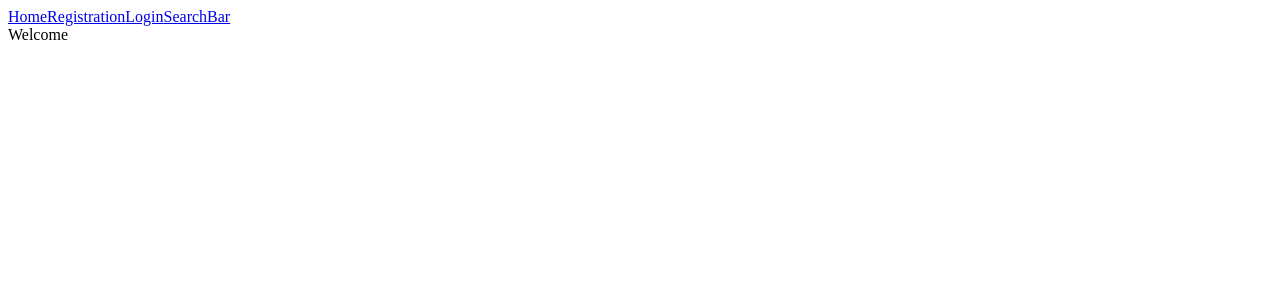
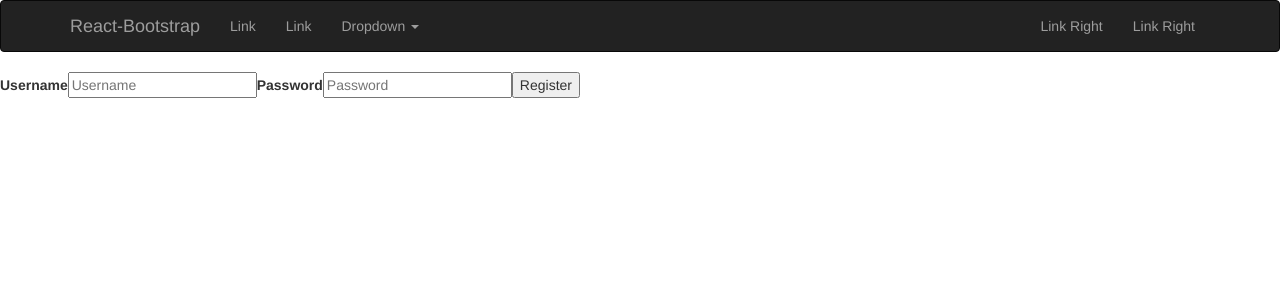
Before and after one commit to Ryan-OToole/frontend-rhinos-wing, a React (Create React App) app: page / in a window 1280 px wide. Shown: the top 300 px of the page. Built offline with nearby package versions, Linux system fonts and the light colour scheme.

Commit message:
NavBar working, need to specify it to this project now

```diff
--- a/index.html
+++ b/index.html
@@ -4,11 +4,6 @@
     <!-- Required meta tags -->
     <meta charset="utf-8">
     <meta name="viewport" content="width=device-width, initial-scale=1, shrink-to-fit=no">
-
-    <!-- Latest compiled and minified CSS -->
-      <link rel="stylesheet" href="https://maxcdn.bootstrapcdn.com/bootstrap/3.3.7/css/bootstrap.min.css" integrity="sha384-BVYiiSIFeK1dGmJRAkycuHAHRg32OmUcww7on3RYdg4Va+PmSTsz/K68vbdEjh4u" crossorigin="anonymous">
-
-
 
     <title>Hello, world!</title>
   </head>
--- a/package.json
+++ b/package.json
@@ -4,7 +4,6 @@
   "private": true,
   "dependencies": {
     "axios": "^0.18.0",
-    "bootstrap": "^4.1.3",
     "react": "^16.6.3",
     "react-bootstrap": "^0.32.4",
     "react-dom": "^16.6.3",
--- a/public/index.html
+++ b/public/index.html
@@ -10,6 +10,8 @@
       homescreen on Android. See https://developers.google.com/web/fundamentals/web-app-manifest/
     -->
     <link rel="manifest" href="%PUBLIC_URL%/manifest.json">
+    <!-- Latest compiled and minified CSS -->
+    <link rel="stylesheet" href="https://maxcdn.bootstrapcdn.com/bootstrap/3.3.7/css/bootstrap.min.css" integrity="sha384-BVYiiSIFeK1dGmJRAkycuHAHRg32OmUcww7on3RYdg4Va+PmSTsz/K68vbdEjh4u" crossorigin="anonymous">
     <!--
       Notice the use of %PUBLIC_URL% in the tags above.
       It will be replaced with the URL of the `public` folder during the build.
--- a/src/components/App.js
+++ b/src/components/App.js
@@ -12,10 +12,10 @@ class App extends Component {
       <div>
         <NavBar />
           <Switch>
-            <Route exact path="/" component={Welcome} />
-            <Route path="/login" component={LoginForm} />
-            <Route path="/register" component={RegistrationForm} />
-            <Route exact path="/search" component={SearchBar} />
+              <Route exact path="/" component={(props) => <RegistrationForm {...props} /> }/>
+              <Route path="/login" component={(props) => <RegistrationForm {...props} /> }/>
+              <Route path="/register" component={(props) => <RegistrationForm {...props} /> }/>
+              <Route path="/register" component={(props) => <RegistrationForm {...props} /> }/>
         </Switch>
       </div>
     );
--- a/src/components/NavBar.js
+++ b/src/components/NavBar.js
@@ -1,19 +1,43 @@
 import React from 'react'
 import { NavLink } from 'react-router-dom';
+import { Navbar, Nav, NavItem, NavDropdown, MenuItem } from 'react-bootstrap';
 
 const NavBar = (props) => {
   return (
-    <div>
-      <header className="nav">
-        <NavLink activeClassName="selected" exact to="/">Home</NavLink>
-        <NavLink activeClassName="selected" exact to="/register">Registration</NavLink>
-        <NavLink activeClassName="selected" exact to="/login">Login</NavLink>
-        <NavLink activeClassName="selected" exact to="/search">SearchBar</NavLink>
-      </header>
-
-    </div>
-
-  )
+      <Navbar inverse collapseOnSelect>
+  <Navbar.Header>
+    <Navbar.Brand>
+      <a href="#brand">React-Bootstrap</a>
+    </Navbar.Brand>
+    <Navbar.Toggle />
+  </Navbar.Header>
+  <Navbar.Collapse>
+    <Nav>
+      <NavItem eventKey={1} href="#">
+        Link
+      </NavItem>
+      <NavItem eventKey={2} href="#">
+        Link
+      </NavItem>
+      <NavDropdown eventKey={3} title="Dropdown" id="basic-nav-dropdown">
+        <MenuItem eventKey={3.1}>Action</MenuItem>
+        <MenuItem eventKey={3.2}>Another action</MenuItem>
+        <MenuItem eventKey={3.3}>Something else here</MenuItem>
+        <MenuItem divider />
+        <MenuItem eventKey={3.3}>Separated link</MenuItem>
+      </NavDropdown>
+    </Nav>
+    <Nav pullRight>
+      <NavItem eventKey={1} href="#">
+        Link Right
+      </NavItem>
+      <NavItem eventKey={2} href="#">
+        Link Right
+      </NavItem>
+    </Nav>
+  </Navbar.Collapse>
+</Navbar>
+);
 }
 
 
```
